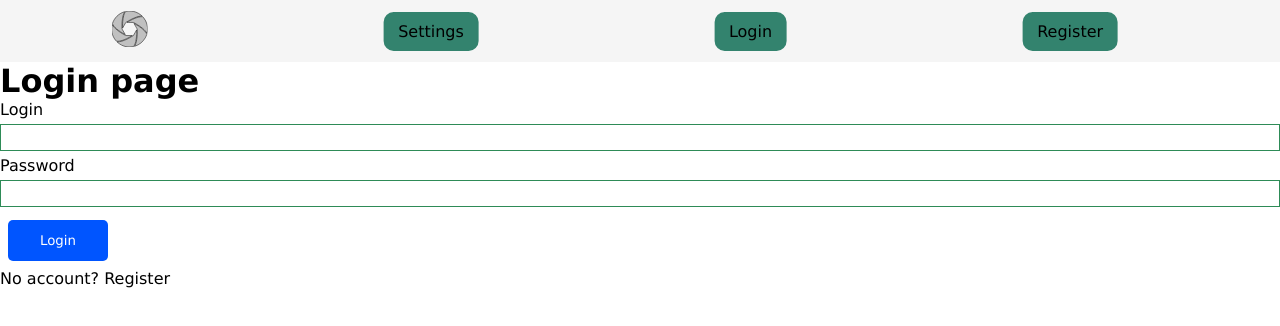
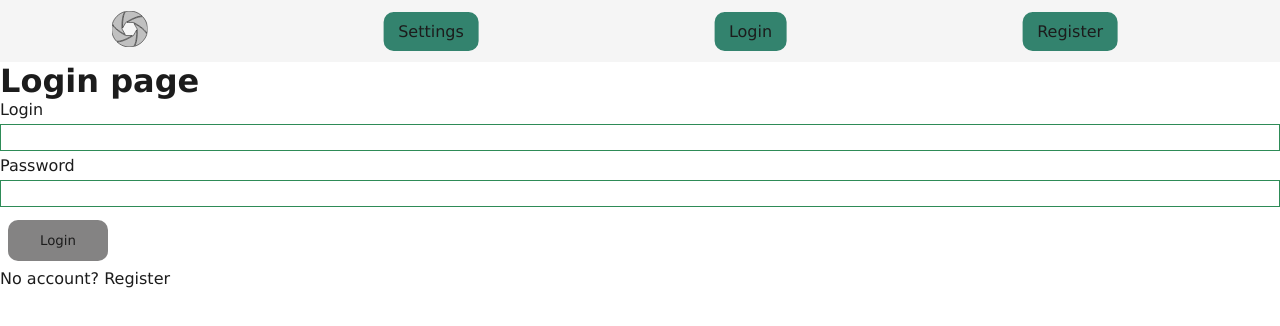
Before and after one commit to phowv/site, a React (Vite) app: page /login in a window 1280 px wide. Shown: the top 326 px of the page. Built offline with nearby package versions, Linux system fonts and the light colour scheme; no server answers.

Commit message:
feat: add next and previous button for vieving modal; fix: button colors

```diff
--- a/src/components/FormModal/FormModal.module.css
+++ b/src/components/FormModal/FormModal.module.css
@@ -15,12 +15,33 @@
 .formModalContent {
 	margin: auto;
 	padding: 25px;
-	background: white;
 	border-radius: 16px;
 	min-width: 250px;
+	background: var(--bg);
+	color: var(--main-text-color);
 }
 
 .formModal.active {
 	display: flex;
 	justify-content: center;
 }
+
+.formModalArrowButton {
+	position: absolute;
+	top: 50%;
+	z-index: 10;
+	aspect-ratio: 1 / 1;
+	width: 4rem;
+	margin: 2rem;
+	border-radius: 50%;
+	border: 2px solid gray;
+	font-size: 1.5rem;
+	align-content: center;
+	justify-content: center;
+	transition: all 0.3s;
+}
+
+.formModalArrowButton:hover {
+	background-color: var(--light-bg);
+	opacity: 0.8;
+}
--- a/src/components/FormModal/FormModal.tsx
+++ b/src/components/FormModal/FormModal.tsx
@@ -5,9 +5,11 @@ interface FormModalProps {
 	children: React.ReactNode;
 	visible: boolean;
 	close: () => void;
+	next?: () => void;
+	prev?: () => void;
 }
 
-const FormModal = ({ children, visible, close }: FormModalProps) => {
+const FormModal = ({ children, visible, close, next, prev }: FormModalProps) => {
 	const rootClasses = [cl.formModal];
 	if (visible) {
 		rootClasses.push(cl.active);
@@ -15,6 +17,32 @@ const FormModal = ({ children, visible, close }: FormModalProps) => {
 
 	return (
 		<div className={rootClasses.join(" ")} onClick={() => close()}>
+			{prev && (
+				<button
+					className={cl.formModalArrowButton}
+					style={{ left: 0 }}
+					onClick={(e) => {
+						e.stopPropagation();
+						prev();
+					}}
+				>
+					{"<"}
+				</button>
+			)}
+
+			{next && (
+				<button
+					className={cl.formModalArrowButton}
+					style={{ right: 0 }}
+					onClick={(e) => {
+						e.stopPropagation();
+						next();
+					}}
+				>
+					{">"}
+				</button>
+			)}
+
 			<div className={cl.formModalContent} onClick={(e) => e.stopPropagation()}>
 				{children}
 			</div>
--- a/src/components/ImageViewingModal/ImageViewingModal.tsx
+++ b/src/components/ImageViewingModal/ImageViewingModal.tsx
@@ -29,8 +29,7 @@ const ImageViewingModal = ({ photoDesc, close, next, prev }: ImageViewingModalPr
 		return () => window.removeEventListener("keydown", handleKeyDown);
 	}, []);
 	return (
-		<FormModal visible={true} close={close}>
-			<button onClick={prev}>Prev</button>
+		<FormModal visible={true} close={close} next={next} prev={prev}>
 			<div className={cl.imageDescription}>
 				<h1>{photoDesc.title}</h1>
 				<p>
@@ -61,8 +60,6 @@ const ImageViewingModal = ({ photoDesc, close, next, prev }: ImageViewingModalPr
 				photoSize={PhotoSize.medium}
 			/>
 			<Button onClick={close}>done</Button>
-
-			<button onClick={next}>Next</button>
 		</FormModal>
 	);
 };
--- a/src/components/UI/Button/Button.module.css
+++ b/src/components/UI/Button/Button.module.css
@@ -1,28 +1,27 @@
 .button {
 	padding: 0.8rem 2rem;
 	border: none;
-	border-radius: 5px;
+	border-radius: var(--button-border-radius);
 	cursor: pointer;
 	transition: all 0.3s;
 	margin: 0.5rem;
+	background-color: var(--accent);
 }
 
 .button:hover {
-	opacity: 0.8;
+	opacity: 0.9;
+	color: var(--light-text-color);
 }
 
 .button:active {
-	background-color: #0a8;
-	color: #fff;
+	background-color: var(--light-accent);
 }
 
 .button:disabled {
-	background-color: #ccc;
-	color: #fff;
+	background-color: var(--muted);
 	cursor: not-allowed;
 }
 
 .button.active {
-	background-color: #05f;
-	color: #fff;
+	background-color: var(--light-bg);
 }
--- a/src/layouts/MainLayout.module.css
+++ b/src/layouts/MainLayout.module.css
@@ -11,6 +11,7 @@
 	border-radius: var(--button-border-radius);
 	border: var(--accent) solid 2px;
 	cursor: pointer;
+	transition: all 0.3s;
 }
 
 .header__nav_link:hover {
--- a/src/pages/LoginPage.tsx
+++ b/src/pages/LoginPage.tsx
@@ -5,7 +5,7 @@ import Input from "../components/UI/Input/Input";
 import Button from "../components/UI/Button/Button";
 
 const LoginPage = () => {
-	const { login, isLoading } = useAuth();
+	const { login } = useAuth();
 	const navigate = useNavigate();
 
 	const [userLogin, setuserLogin] = useState("");
@@ -46,7 +46,7 @@ const LoginPage = () => {
 					/>
 				</div>
 
-				<Button isActive={!isLoading} disabled={isLoading} type="submit">
+				<Button disabled={userLogin === "" || userPassword === ""} type="submit">
 					Login
 				</Button>
 			</form>
--- a/src/pages/RegisterPage.tsx
+++ b/src/pages/RegisterPage.tsx
@@ -5,7 +5,7 @@ import Input from "../components/UI/Input/Input";
 import Button from "../components/UI/Button/Button";
 
 const RegisterPage = () => {
-	const { register, isLoading } = useAuth();
+	const { register } = useAuth();
 	const navigate = useNavigate();
 
 	const [userLogin, setuserLogin] = useState("");
@@ -69,7 +69,10 @@ const RegisterPage = () => {
 					<Input value={userDescription} onChange={(e) => setUserDescription(e.target.value)} />
 				</div>
 
-				<Button isActive={!isLoading} disabled={isLoading} type="submit">
+				<Button
+					disabled={userLogin === "" || userEmail === "" || userPassword === ""}
+					type="submit"
+				>
 					Register
 				</Button>
 			</form>
--- a/src/styles/style.css
+++ b/src/styles/style.css
@@ -1,8 +1,10 @@
 :root {
-	--main-text-color: black;
+	--main-text-color: rgb(28, 28, 28);
+	--light-text-color: white;
 	--bg: white;
 	--light-bg: whitesmoke;
 	--accent: rgba(51, 131, 110, 1);
+	--light-accent: rgb(68, 144, 124);
 	--muted: rgb(132, 131, 131);
 
 	--button-border-radius: 10px;
@@ -11,10 +13,12 @@
 
 [data-theme="dark"] {
 	--main-text-color: rgb(199, 198, 198);
+	--light-text-color: whitesmoke;
 	--bg: rgb(105, 105, 105);
-	--light-bg: rgb(89, 89, 89);
+	--light-bg: rgb(99, 99, 99);
 	--accent: rgba(51, 131, 110, 1);
-	--muted: rgb(176, 176, 176);
+	--light-accent: rgb(68, 144, 124);
+	--muted: rgb(65, 65, 65);
 }
 
 * {
```
